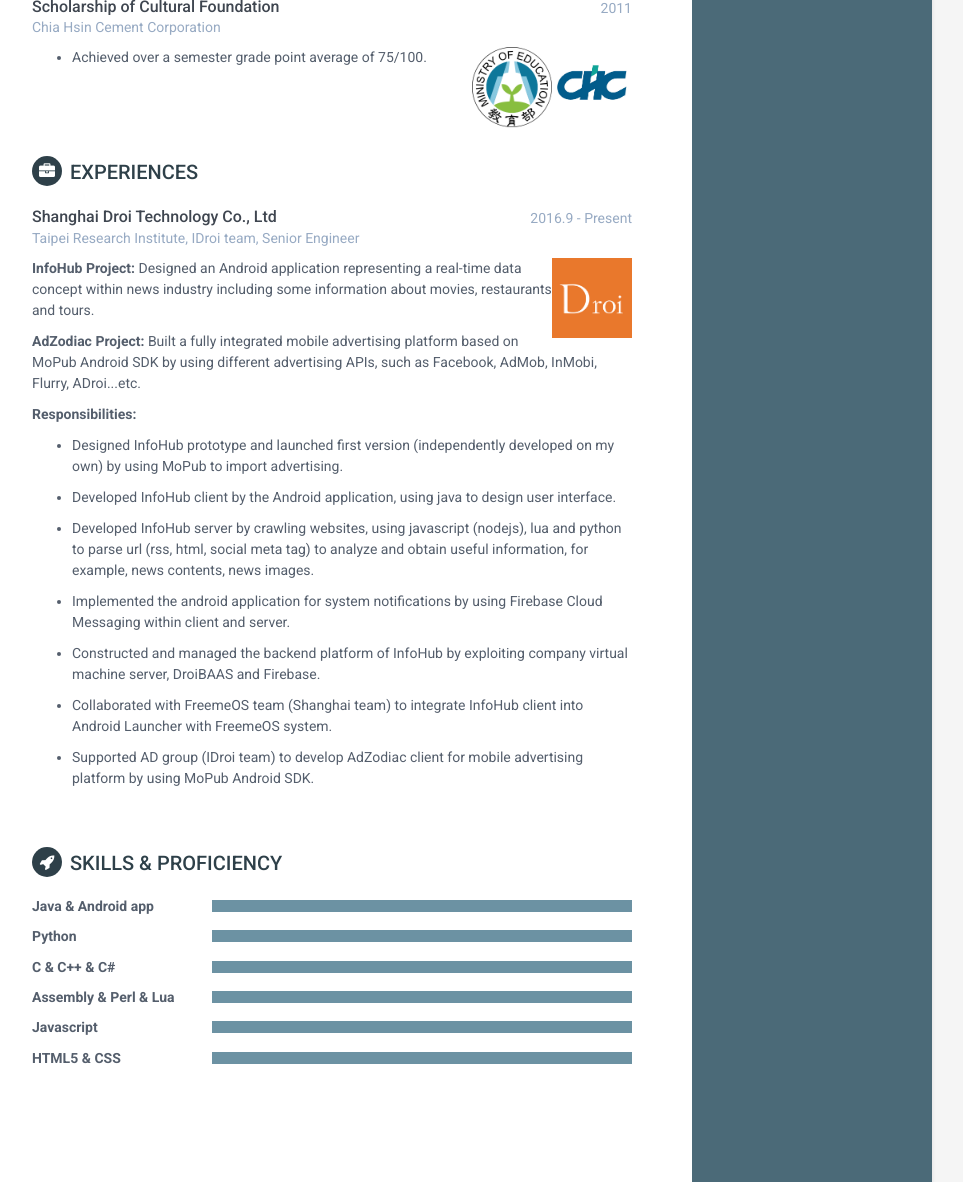
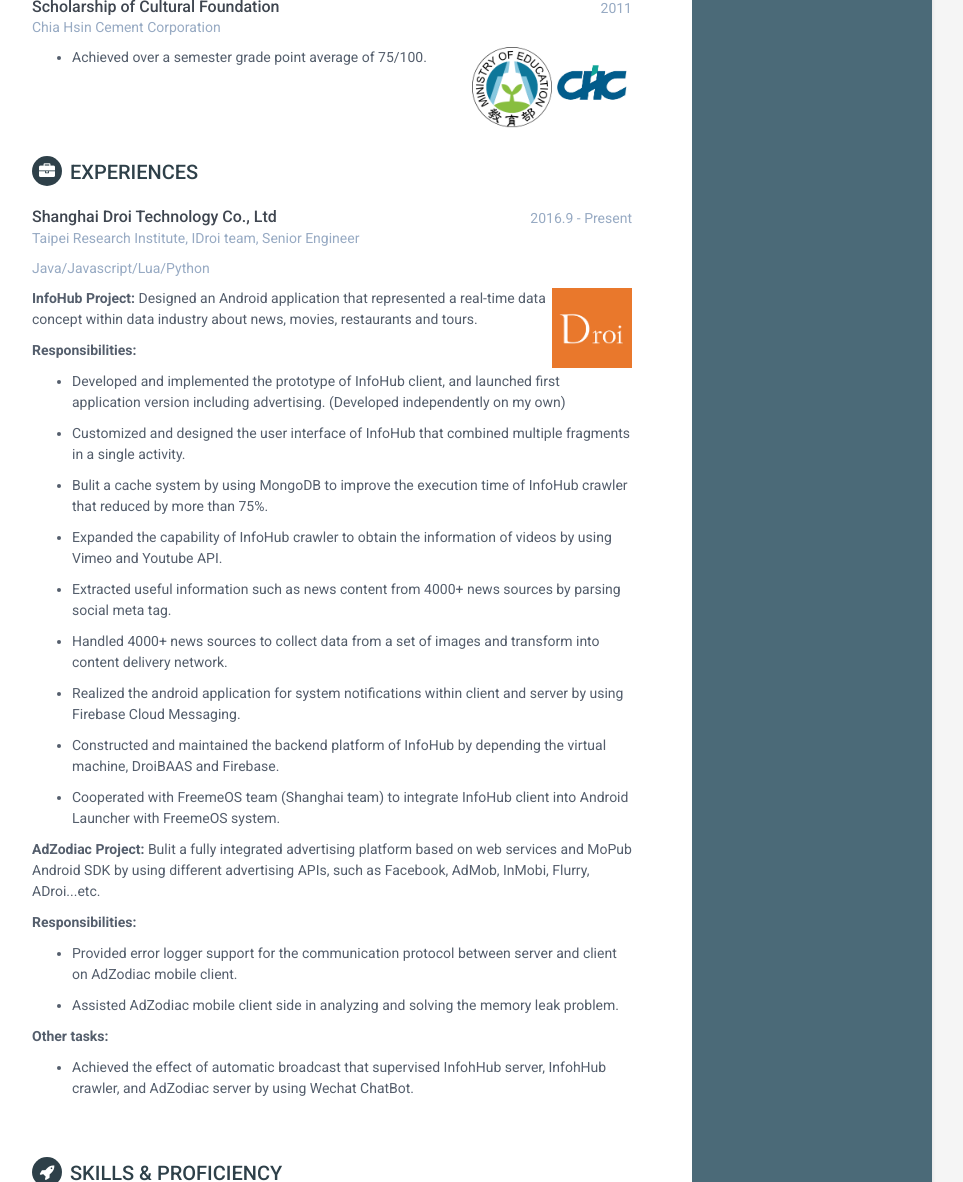
Before and after one commit to carson0321/cv, a Jekyll site: the page built from index.html, in a window 1280 px wide and 1400 px high, scrolled down 1685 px, cut to the strip 0-1182 px from the top of the window. Shown: the whole strip, without its empty margins (188-1151 px from the left). Built offline with Jekyll 4.4.1, drawn with Linux system fonts in a browser that asks for light colours.

Commit message:
update experience
update experience

```diff
--- a/_includes/experience.html
+++ b/_includes/experience.html
@@ -7,22 +7,40 @@
                 <h3 class="company">Shanghai Droi Technology Co., Ltd</h3>
                 <div class="time">2016.9 - Present</div>
             </div><!--//upper-row-->
-            <div class="job-title">Taipei Research Institute, IDroi team, Senior Engineer</div>
+            <div class="job-title">
+            Taipei Research Institute, IDroi team, Senior Engineer</p>
+            Java/Javascript/Lua/Python
+            </div>
         </div><!--//meta-->
         <img class="company-img" src="{{site.baseurl}}/assets/images/droi.png" alt="profile picture" />
         <div class="details">
-            <p><b>InfoHub Project:</b> Designed an Android application representing a real-time data concept within news industry including some information about movies, restaurants and tours.</p>
-            <p><b>AdZodiac Project:</b> Built a fully integrated mobile advertising platform based on MoPub Android SDK by using different advertising APIs, such as Facebook, AdMob, InMobi, Flurry, ADroi...etc.</p>
+            <p><b>InfoHub Project:</b> Designed an Android application that represented a real-time data concept within data industry about news, movies, restaurants and tours.</p>
         </div><!--//details-->
         <p><b>Responsibilities:</b></p>
         <ul type="disc">
-            <li><p>Designed InfoHub prototype and launched first version (independently developed on my own) by using MoPub to import advertising.</p></li>
-            <li><p>Developed InfoHub client by the Android application, using java to design user interface.</p></li>
-            <li><p>Developed InfoHub server by crawling websites, using javascript (nodejs), lua and python to parse url (rss, html, social meta tag) to analyze and obtain useful information, for example, news contents, news images.</p></li>
-            <li><p>Implemented the android application for system notifications by using Firebase Cloud Messaging within client and server.</p></li>
-            <li><p>Constructed and managed the backend platform of InfoHub by exploiting company virtual machine server, DroiBAAS and Firebase.</p></li>
-            <li><p>Collaborated with FreemeOS team (Shanghai team) to integrate InfoHub client into Android Launcher with FreemeOS system.</p></li>
-            <li><p>Supported AD group (IDroi team) to develop AdZodiac client for mobile advertising platform by using MoPub Android SDK.</p></li>
+            <li><p>Developed and implemented the prototype of InfoHub client, and launched first application version including advertising. (Developed independently on my own)</p></li>
+            <li><p>Customized and designed the user interface of InfoHub that combined multiple fragments in a single activity.</p></li>
+            <li><p>Bulit a cache system by using MongoDB to improve the execution time of InfoHub crawler that reduced by more than 75%.</p></li>
+            <li><p>Expanded the capability of InfoHub crawler to obtain the information of videos by using Vimeo and Youtube API.</p></li>
+            <li><p>Extracted useful information such as news content from 4000+ news sources by parsing social meta tag.</p></li>
+            <li><p>Handled 4000+ news sources to collect data from a set of images and transform into content delivery network.</p></li>
+            <li><p>Realized the android application for system notifications within client and server by using Firebase Cloud Messaging.</p></li>
+            <li><p>Constructed and maintained the backend platform of InfoHub by depending the virtual machine, DroiBAAS and Firebase.</p></li>
+            <li><p>Cooperated with FreemeOS team (Shanghai team) to integrate InfoHub client into Android Launcher with FreemeOS system.</p></li>
+        </ul>
+        <div class="details">
+            <p><b>AdZodiac Project:</b> Bulit a fully integrated advertising platform based on web services and MoPub Android SDK by using different advertising APIs, such as Facebook, AdMob, InMobi, Flurry, ADroi...etc.</p>
+        </div><!--//details-->
+        <p><b>Responsibilities:</b></p>
+        <ul type="disc">
+            <li><p>Provided error logger support for the communication protocol between server and client on AdZodiac mobile client.</p></li>
+            <li><p>Assisted AdZodiac mobile client side in analyzing and solving the memory leak problem.</p></li>
+        </ul>
+        <div class="details">
+            <p><b>Other tasks:</b></p>
+        </div><!--//details-->
+        <ul type="disc">
+            <li><p>Achieved the effect of automatic broadcast that supervised InfohHub server, InfohHub crawler, and AdZodiac server by using Wechat ChatBot.</p></li>
         </ul>
     </div><!--//item-->
 
```
